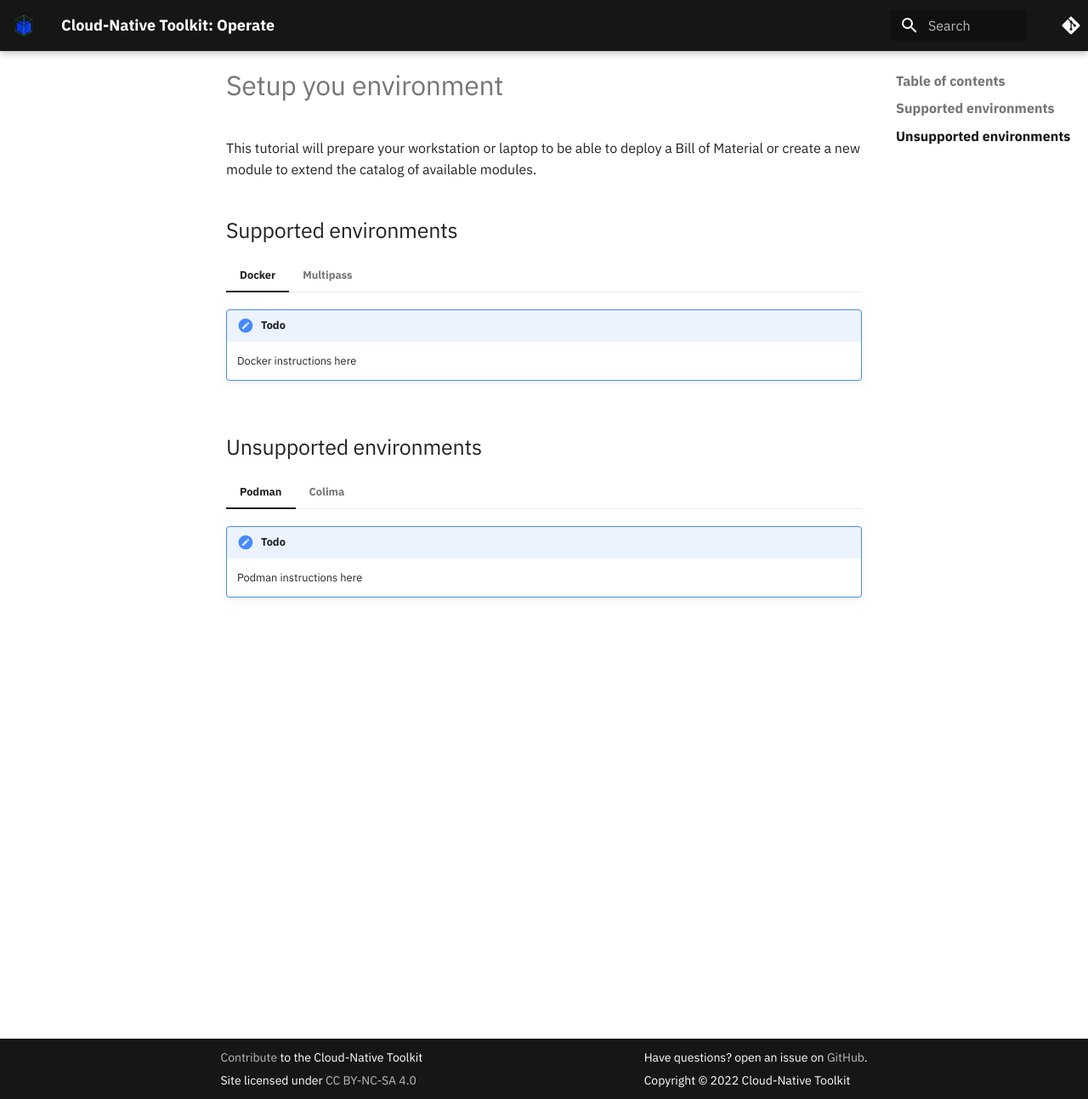
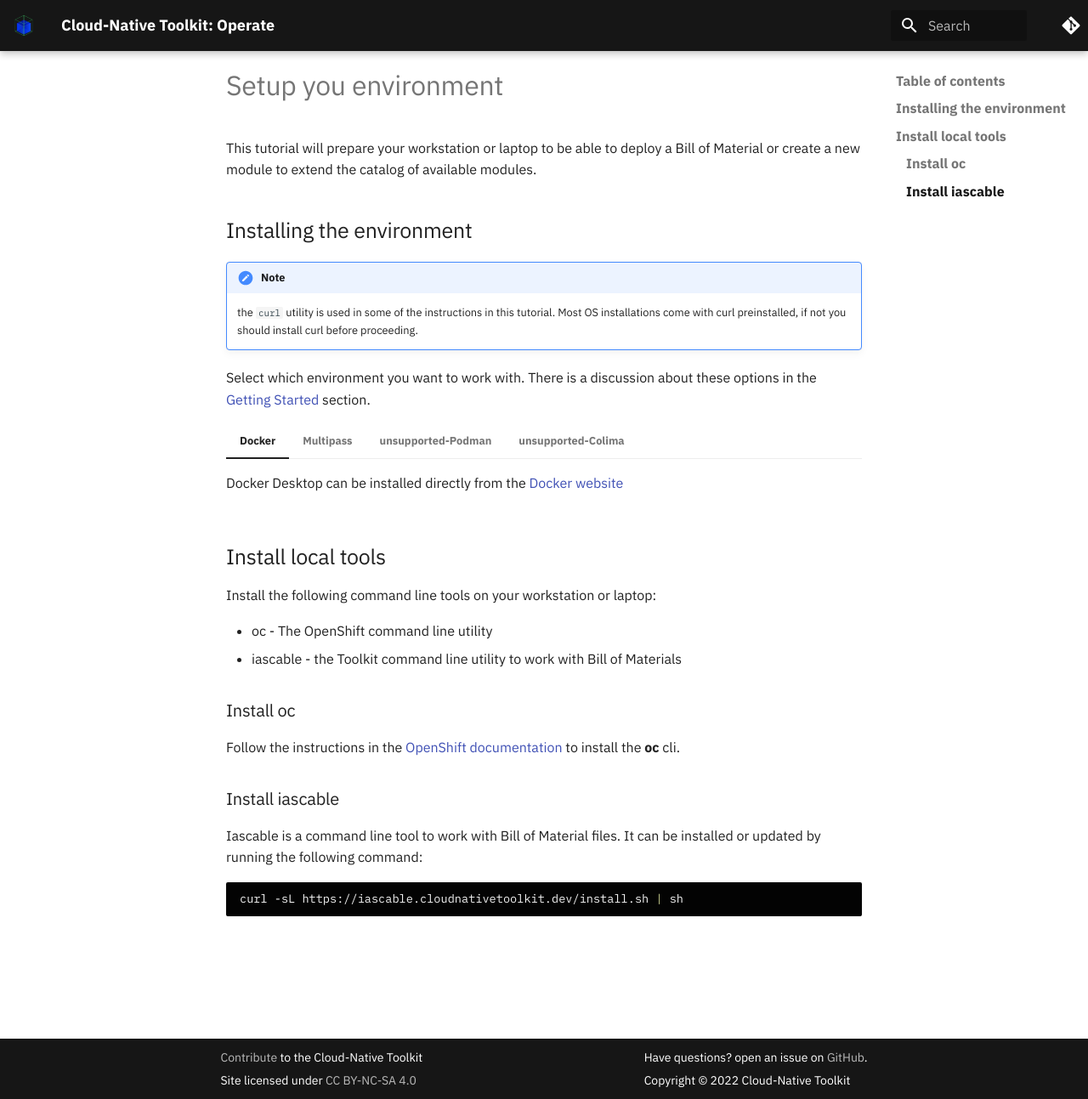
Before and after one commit to cloud-native-toolkit/site-operator-guide, an MkDocs documentation site: the page built from docs/tutorials/1-setup.md, in a window 1280 px wide and 1293 px high. Shown: the whole window at 85% size. Built offline with MkDocs 1.6.1 and Material for MkDocs 9.7.7, drawn with Linux system fonts in a browser that asks for light colours; comment, search, counter and statistics services are not loaded.

Commit message:
setup instructions (supported)
Signed-off-by: Brian Innes <binnes@uk.ibm.com>

````diff
--- a/docs/tutorials/1-setup.md
+++ b/docs/tutorials/1-setup.md
@@ -2,26 +2,80 @@
 
 This tutorial will prepare your workstation or laptop to be able to deploy a Bill of Material or create a new module to extend the catalog of available modules.
 
-## Supported environments
+## Installing the environment
+
+!!! Note
+    the ```curl``` utility is used in some of the instructions in this tutorial.  Most OS installations come with curl preinstalled, if not you should install curl before proceeding.
+
+Select which environment you want to work with.  There is a discussion about these options in the [Getting Started](../getting-started/setup.md) section.
 
 === "Docker"
 
-    !!!Todo
-        Docker instructions here
+    Docker Desktop can be installed directly from the [Docker website](https://www.docker.com/products/docker-desktop/){target=_blank}
 
 === "Multipass"
 
-    !!!Todo
-        Multipass instructions here
+    Multipass can be installed from the [Multipass website](https://multipass.run/install){target=_blank}
 
-## Unsupported environments
+    !!! warning "MacOS users"
+        After installation MacOS users need to give Multipass permission to access their local hard disk:
 
-=== "Podman"
+        Go to `System Preferences`, then go to `Security and Privacy`, and select the `Privacy` tab.  Scroll the list on the left and select "Full Disk Access" and allow access for `multipassd`.
+
+    Once installed you need to prepare a virtual machine with the necessary tools installed.  To do this you need to:
+
+    1. Open a command line window (on Windows you should work in [Windows Subsystem for Linux](https://learn.microsoft.com/en-us/windows/wsl/about){target=_blank} shell).
+    2. Navigate to a local directory you want to work in, using the `cd` command
+    3. Download the virtual machine initilization file using command:
+
+        ``` shell
+        curl https://raw.githubusercontent.com/cloud-native-toolkit/sre-utilities/main/cloud-init/cli-tools.yaml --output cli-tools.yaml
+        ```
+
+    4. Launch the Multipass virtual machine with command:
+
+        ``` shell
+        multipass launch --name cli-tools --cloud-init ./cli-tools.yaml
+        ```
+
+        This will take several minutes to start the virtual machine
+    5. mount your local filesystem for use within the virtual machine with the following command:
+
+        ``` shell
+        multipass mount $PWD cli-tools:/automation
+        ```
+
+=== "unsupported-Podman"
 
     !!!Todo
         Podman instructions here
 
-=== "Colima"
+    !!! Warning
+        This is an unsupported environment.  You may encounter issues using this environment and the developers may choose not to fix any issues identified
+
+=== "unsupported-Colima"
 
     !!!Todo
         Colima instructions here
+
+    !!! Warning
+        This is an unsupported environment.  You may encounter issues using this environment and the developers may choose not to fix any issues identified
+
+## Install local tools
+
+Install the following command line tools on your workstation or laptop:
+
+-   oc - The OpenShift command line utility
+-   iascable - the Toolkit command line utility to work with Bill of Materials
+
+### Install oc
+
+Follow the instructions in the [OpenShift documentation](https://docs.openshift.com/container-platform/4.11/cli_reference/openshift_cli/getting-started-cli.html){target=_blank} to install the **oc** cli.
+
+### Install iascable
+
+Iascable is a command line tool to work with Bill of Material files.  It can be installed or updated by running the following command:
+
+``` shell
+curl -sL https://iascable.cloudnativetoolkit.dev/install.sh | sh
+```
--- a/mkdocs.yml
+++ b/mkdocs.yml
@@ -69,6 +69,7 @@
     - Overview: tasks/overview.md
   - Tutorials:
     - Overview: tutorials/overview.md
+    - Setup: tutorials/1-setup.md
   - Reference:
     - Overview: reference/overview.md
     - Glossary: reference/glossary.md
````
Also changed, not shown: docs/getting-started/setup.md (+3 -0 lines).
